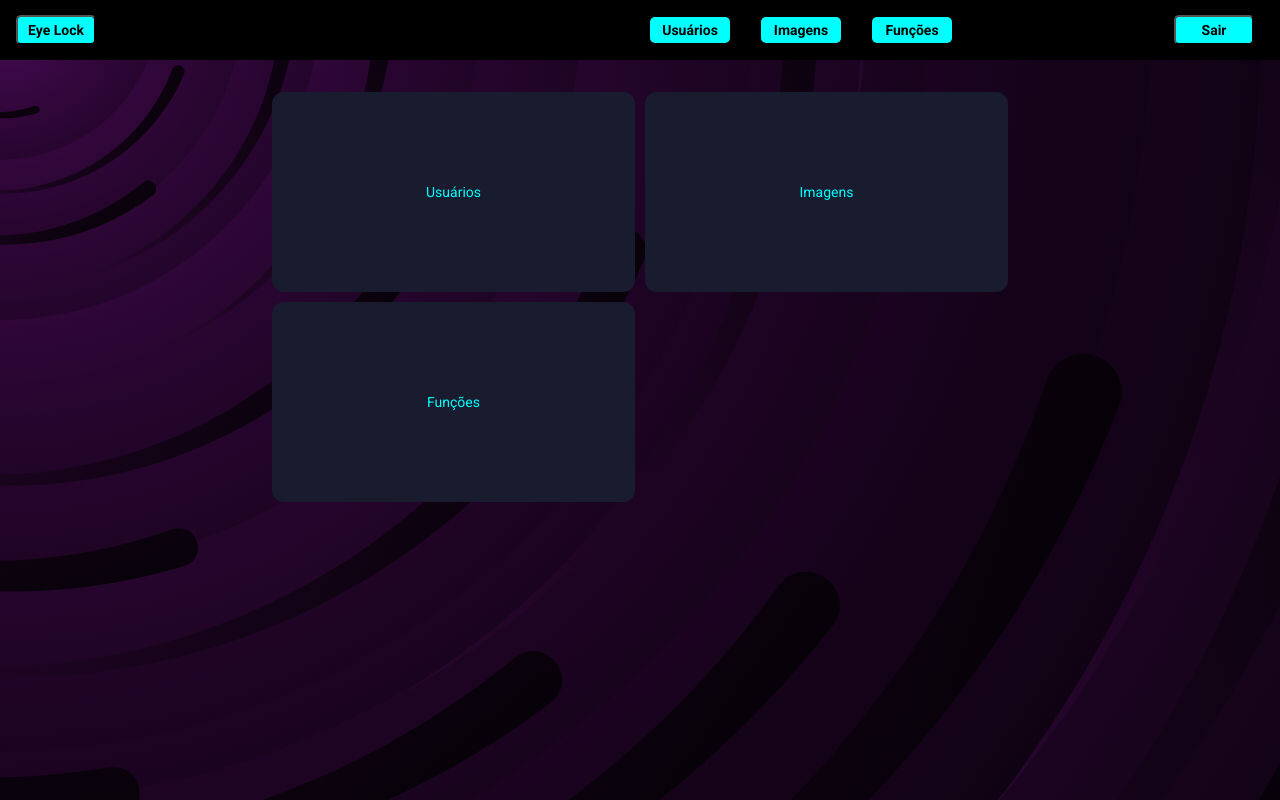
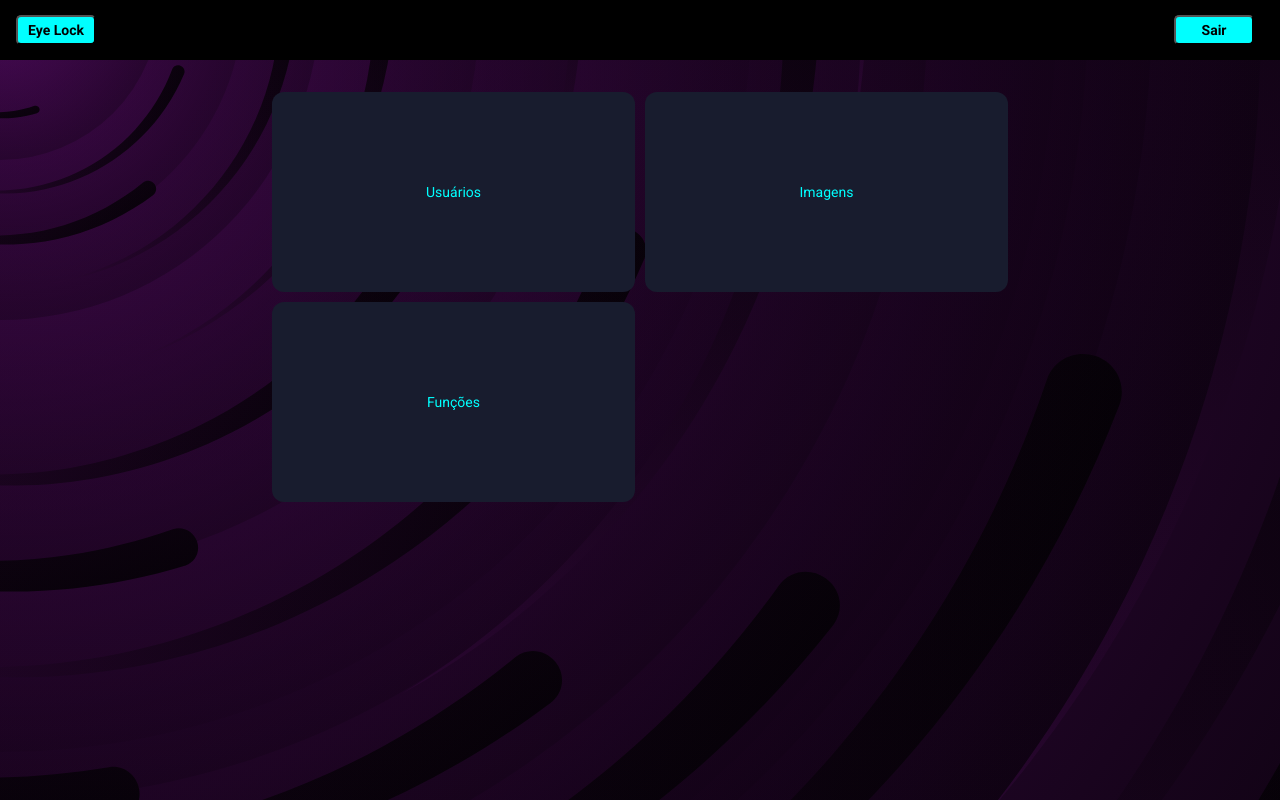
Before and after one commit to mayoral-leonardo/eye-lock-front, a React (Create React App) app: page /dashboard in a window 1280 px wide. Built offline with nearby package versions, Linux system fonts and the light colour scheme; sample sign-in values are in the browser's storage.

Commit message:
created and improved sidebar

```diff
--- a/src/components/Header/Header.jsx
+++ b/src/components/Header/Header.jsx
@@ -3,20 +3,12 @@ import { Link } from 'react-router-dom';
 import { AuthContext } from "../../contexts/auth"
 import './Header.css';
 
-export default function Header({onClick}) {
+export default function Header({ onClick }) {
   const { user, signOut } = useContext(AuthContext);
   return (
     <header className='header'>
       <button className='header__items__buttons__item' onClick={onClick}>Eye Lock</button>
-
-      <div className='header__items'>
-        <div className='header__items__buttons'>
-          <Link className='header__items__buttons__item' to='/'>Usuários</Link>
-          <Link className='header__items__buttons__item' to='/'>Imagens</Link>
-          <Link className='header__items__buttons__item' to='/'>Funções</Link>
-        </div>
-        <button className='header__items__buttons__item' onClick={() => signOut()} >Sair</button>
-      </div>
+      <button className='header__items__buttons__item' onClick={() => signOut()} >Sair</button>
     </header>
   )
 }
--- a/src/components/Sidebar/Sidebar.css
+++ b/src/components/Sidebar/Sidebar.css
@@ -0,0 +1,27 @@
+.sidebar {
+  display: flex;
+  flex-direction: column;
+  justify-content: space-between;
+}
+
+.sidebar__main-content {
+  display: flex;
+  flex-direction: column;
+  justify-content: space-between;
+  align-items: center;
+  width: 100%;
+  height: 25%;
+}
+
+.sidebar__main-content__button {
+  cursor: pointer;
+  text-decoration: none;
+  background-color: aqua;
+  color: #000000;
+  border-radius: 0.3125rem;
+  padding: 0.3125rem;
+  font-weight: bold;
+  font-size: 0.875rem;
+  width: 80px;
+  text-align: center;
+}
--- a/src/components/Sidebar/Sidebar.jsx
+++ b/src/components/Sidebar/Sidebar.jsx
@@ -7,21 +7,23 @@ export default function Sidebar({ visible, onClose }) {
 
   const { lg } = useBreakpoint();
   return (
+    <section className='sidebar'>
       <Drawer
-      title="Menu"
+        drawerStyle={{backgroundColor: '#181C2E'}}
+        headerStyle={{backgroundColor: 'aqua'}}
+        title="Sistema"
         placement="left"
         closable
         onClose={onClose}
         visible={visible}
-      width={lg ? '30%' : '100%'}
+        width={lg ? '12%' : '100%'}
       >
-      <section className='sidebar'>
         <div className='sidebar__main-content'>
-          <button>Usuários</button>
-          <button>Funções</button>
-          <button>Imagens</button>
+          <button className='sidebar__main-content__button'>Usuários</button>
+          <button className='sidebar__main-content__button'>Funções</button>
+          <button className='sidebar__main-content__button'>Imagens</button>
         </div>
+      </Drawer>
     </section>
-    </Drawer>
   )
 }
```
Lines whose indentation alone changed are shown as unchanged.
